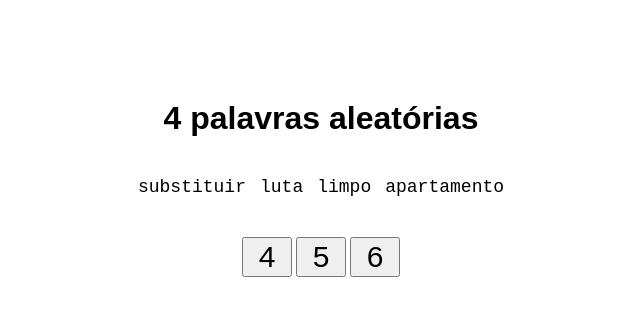
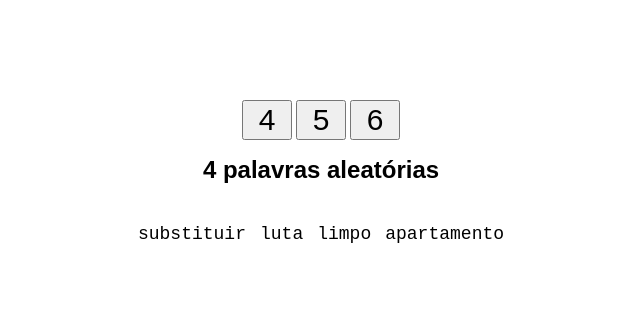
Before and after one commit to juanplopes/4palavras, a plain HTML site: page index.html in a window 1280 px wide. Shown: the whole page, without its empty margins (319-959 px from the left). Drawn offline with Linux system fonts and the light colour scheme.

Commit message:
changed layout

```diff
--- a/index.html
+++ b/index.html
@@ -5,7 +5,8 @@
 
 
 <style>
-    body {
+    #content {
+        margin-top: 100px;
         text-align: center;
     }
 
@@ -16,8 +17,8 @@
     }
 
     h1 {
-        margin-top: 100px;
         font-family: sans-serif;
+        font-size: 24px;
     }
 
     #words span {
@@ -32,15 +33,17 @@
     }
 </style>
 
-<h1>4 palavras aleatórias</h1>
+<div id="content">
+    <button id="randomize-4">4</button>
+    <button id="randomize-5">5</button>
+    <button id="randomize-6">6</button>
 
-<div id="words">
-    <span>carregando...</span>
+    <h1 id="title">4 palavras aleatórias</h1>
+
+    <div id="words">
+        <span>carregando...</span>
+    </div>
 </div>
-
-<button id="randomize-4">4</button>
-<button id="randomize-5">5</button>
-<button id="randomize-6">6</button>
 
 <script src="words.js"></script>
 <script>
@@ -56,6 +59,9 @@
         }
 
         function randomize(n) {
+            var title = document.getElementById('title');
+            title.innerText = n + ' palavras aleatórias';
+
             var div = document.getElementById('words');
             div.innerHTML = '';
 
```
